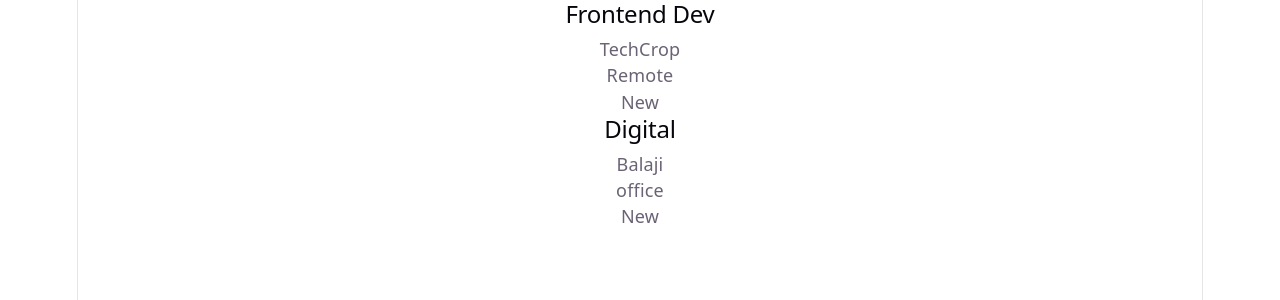
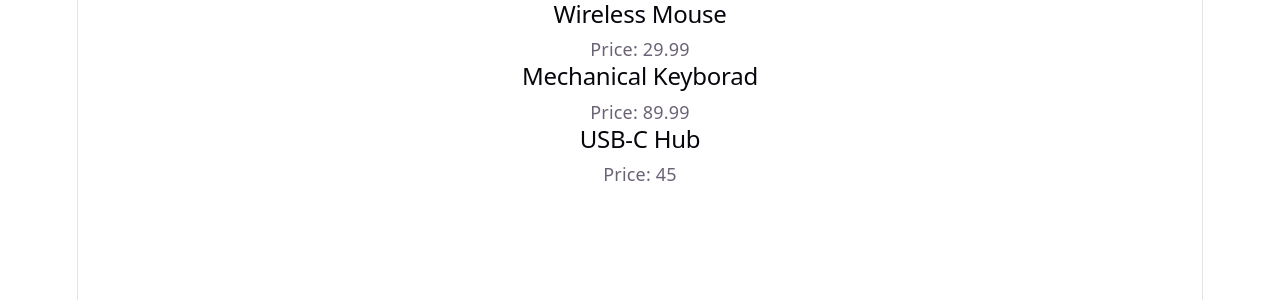
Before and after one commit to Dishaj22/react, a React (Vite) app in the folder my/: page / in a window 1280 px wide. Shown: the top 300 px of the page. Built offline with nearby package versions, Linux system fonts and the light colour scheme.

Commit message:
Add ProductCard component

```diff
--- a/my/src/App.jsx
+++ b/my/src/App.jsx
@@ -6,6 +6,7 @@
 // import Dashboard from "./Dashboard.jsx";
 import JobBoard from "./JobBorad.jsx";
 import JobCard from "./JobCard.jsx";
+import ProductCard from "./ProductCard.jsx";
 
 // // function App() {
 // //   const user1 = {
@@ -44,11 +45,19 @@
 //     />
 //   );
 // }
-const jobs = [{id: 1,title: "Frontend Dev",company:"TechCrop",location:"Remote",isNew:true},
+// const jobs = [{id: 1,title: "Frontend Dev",company:"TechCrop",location:"Remote",isNew:true},
 
-  {id: 2,title: "Digital",company:"Balaji",location: "office",isNew: true},
+//   {id: 2,title: "Digital",company:"Balaji",location: "office",isNew: true},
 
-]
+// ]
+
+const products = [{
+  id: 101,name:"Wireless Mouse",price:29.99
+},
+{id: 102,name:"Mechanical Keyborad",price:89.99},
+{id: 103,name:"USB-C Hub",price:45.00}
+
+];
 
 
 
@@ -56,9 +65,15 @@
 function App() {
   return (
     <div>
-      <JobBoard jobs={jobs} />
+      {products.map((product) => (
+        <ProductCard
+          key={product.id}
+          name={product.name}
+          price={product.price}
+        />
+      ))}
     </div>
   );
 }
 
-export default App
+export default App;
--- /dev/null
+++ b/my/src/ProductCard.jsx
@@ -0,0 +1,10 @@
+function ProductCard(props) {
+  return (
+    <div>
+      <h2>{props.name}</h2>
+      <p>Price: {props.price}</p>
+    </div>
+  );
+}
+
+export default ProductCard;
```
